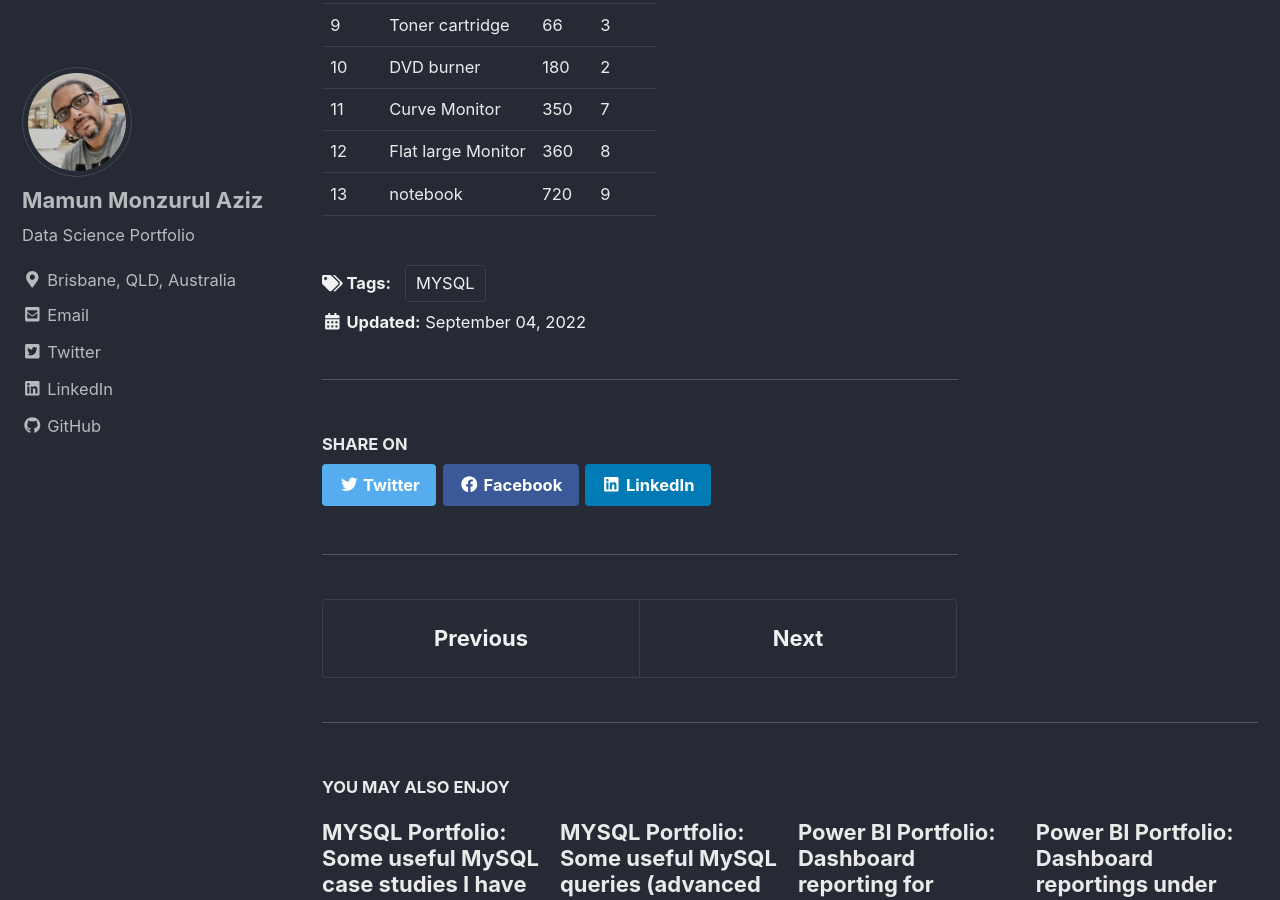
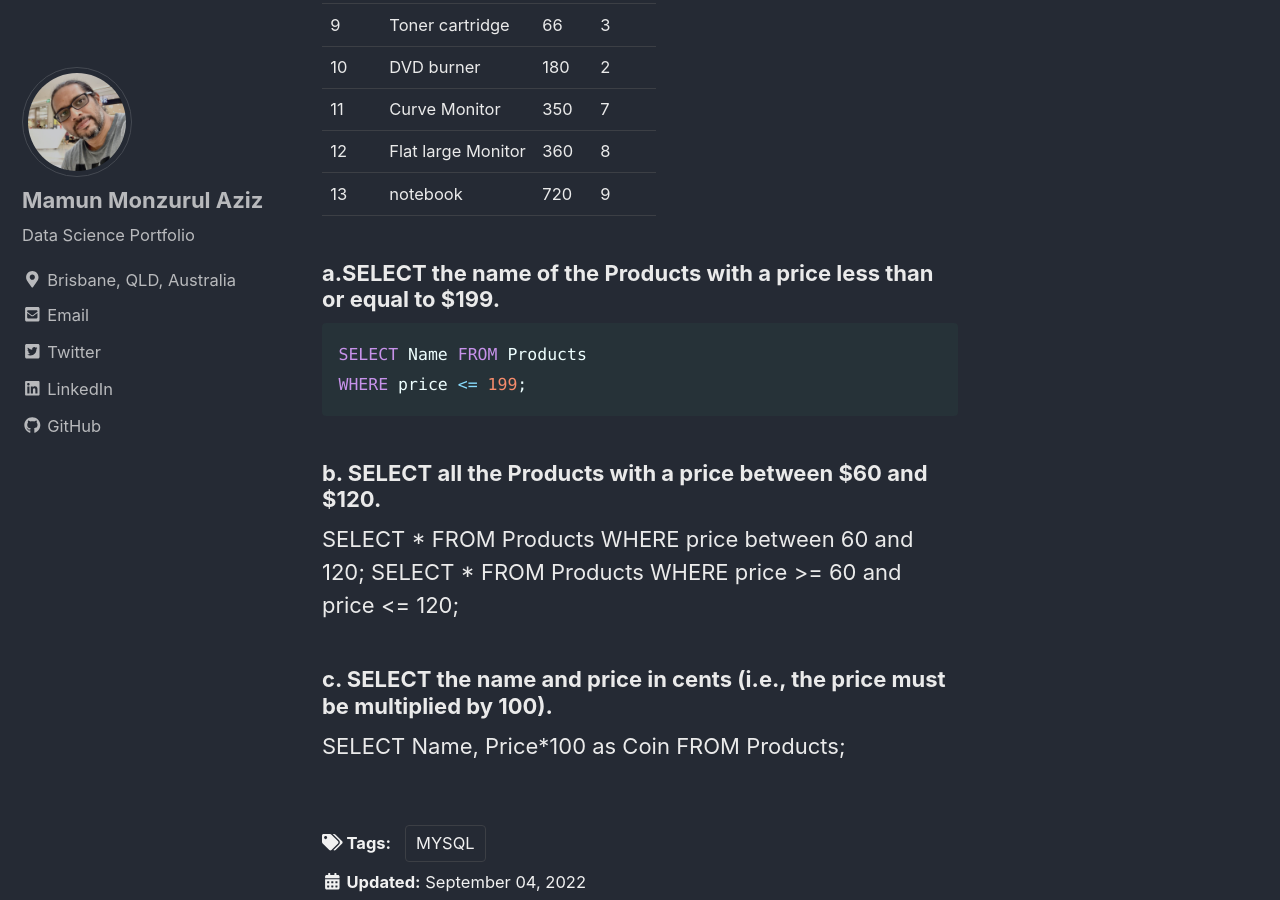
Before and after one commit to mamunmaziz/mamunmaziz.github.io, a Jekyll site: the page built from _posts/2022-09-04-MYSQL Protfolio.md, in a window 1280 px wide and 900 px high, scrolled down 12942 px. Built offline with Jekyll 4.4.1, drawn with Linux system fonts in a browser that asks for light colours; cached includes are drawn as plain includes; nearby versions of some CDN libraries; emoji names are drawn with the system emoji font.

Commit message:
Update 2022-09-04-MYSQL Protfolio.md

````diff
--- a/_posts/2022-09-04-MYSQL Protfolio.md
+++ b/_posts/2022-09-04-MYSQL Protfolio.md
@@ -316,3 +316,18 @@ SELECT *
 | 11   | Curve Monitor      | 350   | 7     |
 | 12   | Flat large Monitor | 360   | 8     |
 | 13   | notebook           | 720   | 9     |
+
+
+### a.SELECT the name of the Products with a price less than or equal to $199.
+```sql
+SELECT Name FROM Products
+WHERE price <= 199;
+```
+
+
+### b. SELECT all the Products with a price between $60 and $120.
+SELECT * FROM Products WHERE price between 60 and 120;
+SELECT * FROM Products WHERE price >= 60 and price <= 120;
+
+### c. SELECT the name and price in cents (i.e., the price must be multiplied by 100).
+SELECT Name, Price*100 as Coin FROM Products;
````
